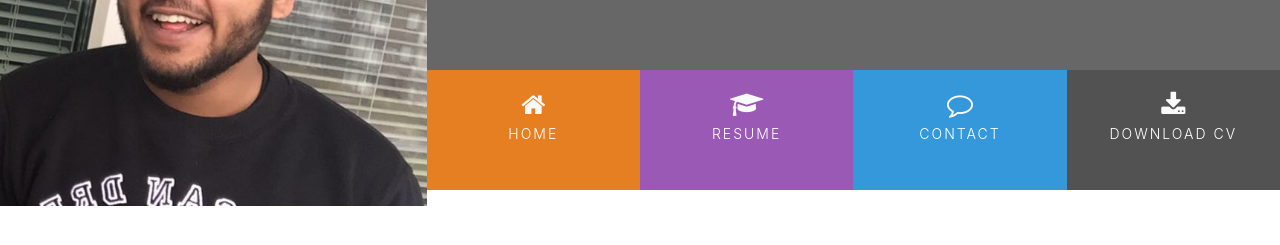
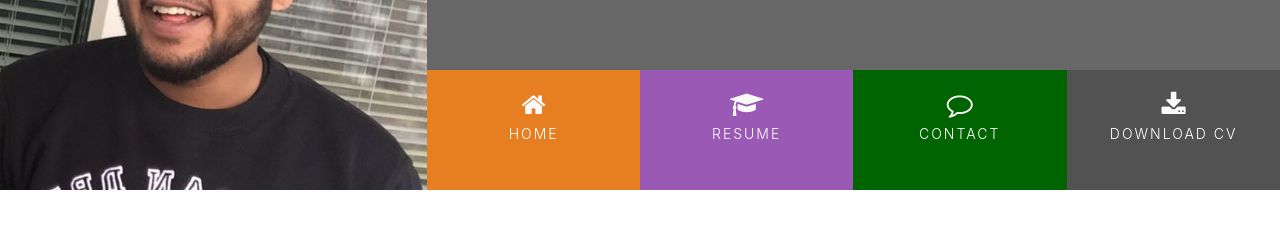
Before and after one commit to RobinGunarathna/bootstrap-resume-2, a plain HTML site: page index.html in a window 1280 px wide. Shown: the part 179-424 px from the top of the page. Drawn offline with nearby package versions, Linux system fonts and the light colour scheme.

Commit message:
done with navbar

```diff
--- a/assets/css/style.css
+++ b/assets/css/style.css
@@ -15,7 +15,7 @@
 }
 
 .ui-menu-color-contact {
-    background-color: #3498db;
+    background-color: #006400;
 }
 
 .ui-menu-color-download {
@@ -68,6 +68,10 @@ header {
     font-size: 0;
 }
 
+#nav {
+    margin: 0;
+}
+
 #nav li {
     font-size: 14px;
     padding: 0;
--- a/index.html
+++ b/index.html
@@ -7,6 +7,7 @@
     <link rel="stylesheet" href="https://maxcdn.bootstrapcdn.com/bootstrap/4.2.1/css/bootstrap.min.css" type="text/css" />
     <link rel="stylesheet" href="https://maxcdn.bootstrapcdn.com/font-awesome/4.7.0/css/font-awesome.min.css" type="text/css" />
     <link rel="stylesheet" href="assets/css/style.css">
+    <link rel="stylesheet" href="https://cdnjs.cloudflare.com/ajax/libs/hover.css/2.1.1/css/hover-min.css" type="text/css" />
     <title>Robin</title>
 </head>
 <body>
@@ -24,16 +25,16 @@
                     <div class="col">
                         <ul id="nav" class="list-inline menucontainer">
                             <li class="col-6 col-sm-3 list-inline-item ui-menu-color-home menuitem">
-                                <a href="#"><i class="fa fa-home" aria-hidden="true"></i><span>Home</span></a>
+                                <a href="#" class="hvr-sweep-to-bottom"><i class="fa fa-home" aria-hidden="true"></i><span>Home</span></a>
                             </li>
                             <li class="col-6 col-sm-3 list-inline-item ui-menu-color-resume menuitem">
-                                <a href="#"><i class="fa fa-graduation-cap" aria-hidden="true"></i><span>Resume</span></a>
+                                <a href="#" class="hvr-sweep-to-bottom"><i class="fa fa-graduation-cap" aria-hidden="true"></i><span>Resume</span></a>
                             </li>
                             <li class="col-6 col-sm-3 list-inline-item ui-menu-color-contact menuitem">
-                                <a href="#"><i class="fa fa-comment-o" aria-hidden="true"></i><span>Contact</span></a>
+                                <a href="#" class="hvr-sweep-to-bottom"><i class="fa fa-comment-o" aria-hidden="true"></i><span>Contact</span></a>
                             </li>
                             <li class="col-6 col-sm-3 list-inline-item ui-menu-color-download menuitem">
-                                <a href="#"><i class="fa fa-download" aria-hidden="true"></i><span>Download CV</span></a>
+                                <a href="#" class="hvr-sweep-to-bottom"><i class="fa fa-download" aria-hidden="true"></i><span>Download CV</span></a>
                             </li>
                         </ul>
                     </div>
```
